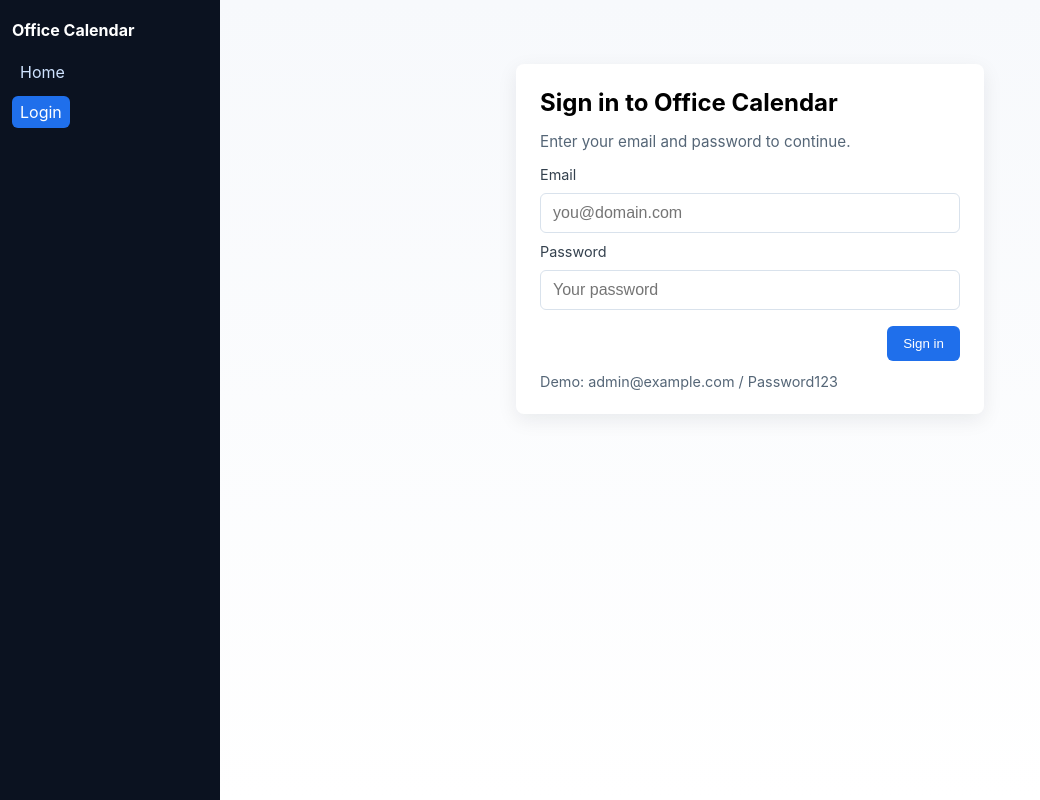
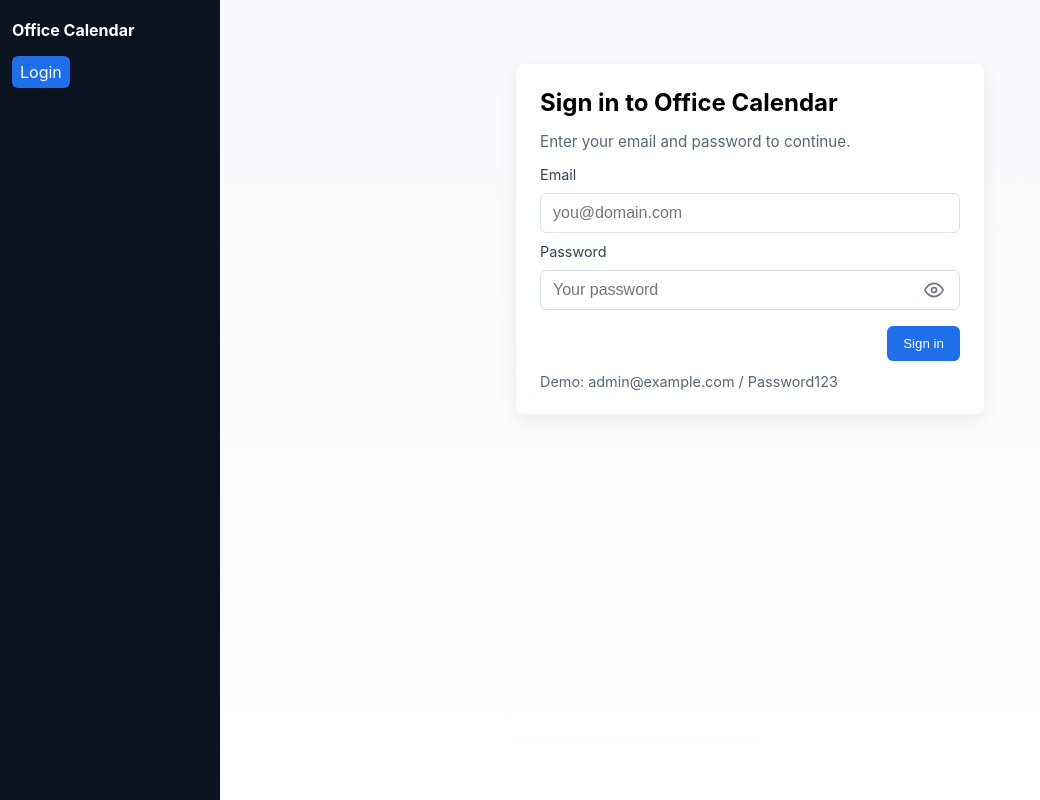
Before and after one commit to Jacksn1219/Calander_WebApp, a React (Create React App) app in the folder src/client/: page /login in a window 1280 px wide. Shown: the whole page, without its empty margins (0-1040 px from the left). Built offline with nearby package versions, Linux system fonts and the light colour scheme.

Commit message:
- WIP side bar home button - Password eye icon added

```diff
--- a/src/client/src/components/App.tsx
+++ b/src/client/src/components/App.tsx
@@ -8,8 +8,20 @@
     <BrowserRouter>
       <Routes>
         <Route path="/login" element={<Login />} />
-        <Route path="/home" element={<Home />} />
-        <Route path="/" element={<Navigate to="/login" replace />} />
+        <Route
+          path="/home"
+          element={
+            localStorage.getItem('token') ? <Home /> : <Navigate to="/login" replace />
+          }
+        />
+        <Route
+          path="/"
+          element={
+            localStorage.getItem('token')
+              ? <Navigate to="/home" replace />
+              : <Navigate to="/login" replace />
+          }
+        />
       </Routes>
     </BrowserRouter>
   );
--- a/src/client/src/components/Login.tsx
+++ b/src/client/src/components/Login.tsx
@@ -7,6 +7,7 @@
   const [email, setEmail] = useState('');
   const [password, setPassword] = useState('');
   const [error, setError] = useState<string | null>(null);
+  const [showPassword, setShowPassword] = useState(false);
   const navigate = useNavigate();
 
   function validate() {
@@ -26,8 +27,8 @@
   function submit(e: React.FormEvent) {
     e.preventDefault();
     if (!validate()) return;
-    // dummy authentication - replace with real API call when backend ready
     if (email === 'admin@example.com' && password === 'Password123') {
+      localStorage.setItem('token', 'demo-token');
       navigate('/home');
       return;
     }
@@ -54,15 +55,35 @@
             />
 
             <label htmlFor="password">Password</label>
+            <div className="password-input-container">
               <input
                 id="password"
-              type="password"
+                type={showPassword ? 'text' : 'password'}
                 value={password}
                 onChange={(e) => setPassword(e.target.value)}
                 placeholder="Your password"
                 autoComplete="current-password"
                 required
               />
+              <button
+                type="button"
+                className="password-toggle"
+                onClick={() => setShowPassword(!showPassword)}
+                aria-label={showPassword ? 'Hide password' : 'Show password'}
+              >
+                {showPassword ? (
+                  <svg width="20" height="20" viewBox="0 0 24 24" fill="none" stroke="currentColor" strokeWidth="2" strokeLinecap="round" strokeLinejoin="round">
+                    <path d="M17.94 17.94A10.07 10.07 0 0 1 12 20c-7 0-11-8-11-8a18.45 18.45 0 0 1 5.06-5.94M9.9 4.24A9.12 9.12 0 0 1 12 4c7 0 11 8 11 8a18.5 18.5 0 0 1-2.16 3.19m-6.72-1.07a3 3 0 1 1-4.24-4.24"/>
+                    <line x1="1" y1="1" x2="23" y2="23"/>
+                  </svg>
+                ) : (
+                  <svg width="20" height="20" viewBox="0 0 24 24" fill="none" stroke="currentColor" strokeWidth="2" strokeLinecap="round" strokeLinejoin="round">
+                    <path d="M1 12s4-8 11-8 11 8 11 8-4 8-11 8-11-8-11-8z"/>
+                    <circle cx="12" cy="12" r="3"/>
+                  </svg>
+                )}
+              </button>
+            </div>
 
             {error && <div role="alert" className="form-error">{error}</div>}
 
--- a/src/client/src/components/Sidebar.tsx
+++ b/src/client/src/components/Sidebar.tsx
@@ -4,12 +4,21 @@
 
 const Sidebar: React.FC = () => {
   const loc = useLocation();
+  const isAuthed = Boolean(localStorage.getItem('token'));
+  const onLoginPage = loc.pathname === '/login';
+
   return (
     <nav className="sidebar" aria-label="Main navigation">
       <div className="sidebar-brand">Office Calendar</div>
       <ul>
-        <li className={loc.pathname === '/home' ? 'active' : ''}><Link to="/home">Home</Link></li>
-        <li className={loc.pathname === '/login' ? 'active' : ''}><Link to="/login">Login</Link></li>
+          {isAuthed && !onLoginPage ? (
+          <li className={loc.pathname === '/home' ? 'active' : ''}>
+            <Link to="/home">Home</Link>
+          </li>
+        ) : null}
+        <li className={loc.pathname === '/login' ? 'active' : ''}>
+          <Link to="/login">Login</Link>
+        </li>
       </ul>
     </nav>
   );
--- a/src/client/src/styles/login-page.css
+++ b/src/client/src/styles/login-page.css
@@ -75,3 +75,42 @@
 .primary:active { transform: translateY(1px) }
 .form-error { color: #8b1c1c; background: #fff1f1; padding: 8px; border-radius: 6px }
 .login-footer { margin-top: 12px; font-size: 0.9rem }
+
+.password-input-container {
+  position: relative;
+  display: flex;
+  align-items: center;
+}
+
+.password-input-container input {
+  width: 100%;
+  padding-right: 45px;
+}
+
+.password-toggle {
+  position: absolute;
+  right: 12px;
+  background: none;
+  border: none;
+  cursor: pointer;
+  padding: 4px;
+  display: flex;
+  align-items: center;
+  justify-content: center;
+  color: #6b7280;
+  transition: color 0.2s ease;
+}
+
+.password-toggle:hover {
+  color: #374151;
+}
+
+.password-toggle:focus {
+  outline: 2px solid #3b82f6;
+  outline-offset: 2px;
+  border-radius: 4px;
+}
+
+.password-toggle svg {
+  flex-shrink: 0;
+}
```
Lines whose indentation alone changed are shown as unchanged.
